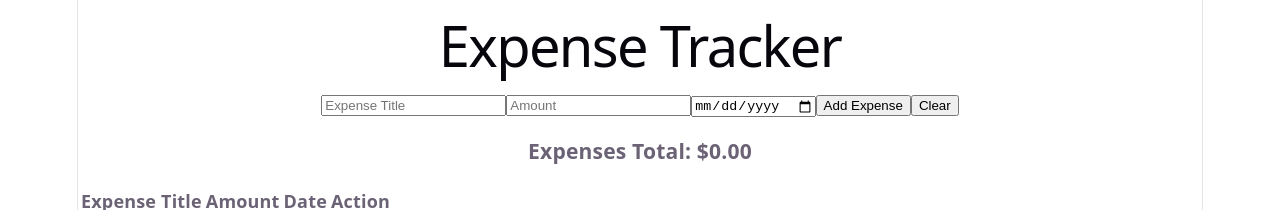
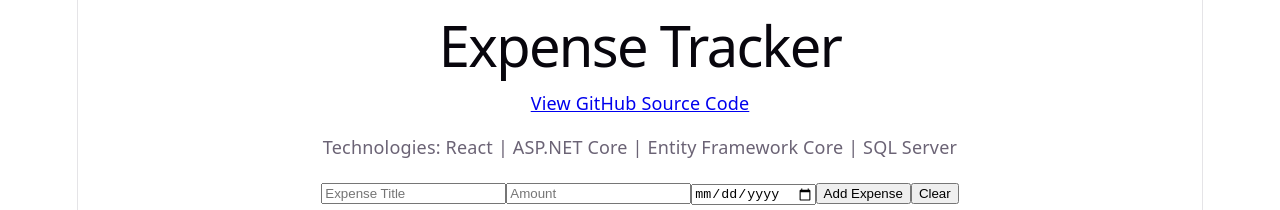
Before and after one commit to shorz123/ExpenseTrackerWeb, a React (Vite) app in the folder expense-tracker-client/: page / in a window 1280 px wide. Shown: the top 210 px of the page. Built offline with nearby package versions, Linux system fonts and the light colour scheme; no server answers.

Commit message:
Update styling and added link to repository

```diff
--- a/expense-tracker-client/src/App.css
+++ b/expense-tracker-client/src/App.css
@@ -119,6 +119,8 @@
     margin: 5px;
 }
 
+
+
   a {
     color: var(--text-h);
     font-size: 16px;
--- a/expense-tracker-client/src/App.jsx
+++ b/expense-tracker-client/src/App.jsx
@@ -105,6 +105,16 @@
   return (
     <div>
       <h1>Expense Tracker</h1>
+      <a
+        href="https://github.com/shorz123/ExpenseTrackerWeb/tree/Development/ExpenseTracker.Api"
+        target="_blank"
+        rel="noopener noreferrer"
+      >
+        View GitHub Source Code
+      </a>
+      <p>
+        Technologies: React | ASP.NET Core | Entity Framework Core | SQL Server
+      </p>
 
       <div>
         <input
--- a/expense-tracker-client/src/index.css
+++ b/expense-tracker-client/src/index.css
@@ -92,7 +92,7 @@
   }
 }
 p {
-  margin: 0;
+  margin: 1;
 }
 
 code,
```
